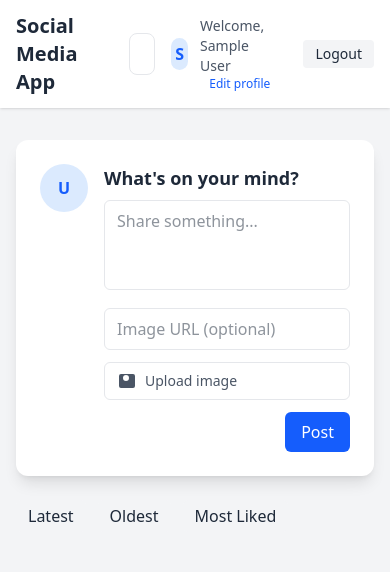
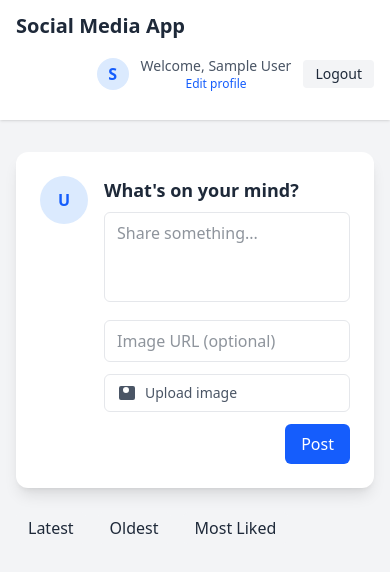
Before and after one commit to farhannawazofficial/smit-hackathon, a website: page feed.html in a window 390 px wide. Drawn offline with Linux system fonts and the light colour scheme; sample sign-in values are in the browser's storage.

Commit message:
new code added

```diff
--- a/feed.html
+++ b/feed.html
@@ -15,24 +15,26 @@
 
     <!-- Header (Top bar) -->
     <header class="bg-white shadow sticky top-0 z-20">
-      <div class="max-w-5xl mx-auto px-4 py-3 flex items-center gap-4">
-        <div class="flex items-center gap-3">
+      <div class="max-w-5xl mx-auto px-4 py-3 flex items-center gap-4 flex-wrap">
+        <div class="flex items-center gap-3 flex-shrink-0">
           <div class="text-xl font-bold">Social Media App</div>
         </div>
 
-        <div class="flex-1">
-          <div class="max-w-md mx-auto">
+        <!-- Search hidden on small screens to improve mobile layout -->
+        <div class="flex-1 order-2 w-full md:order-none md:w-auto">
+          <div class="max-w-md mx-auto hidden md:block">
             <input id="search-input" type="text" placeholder="Search posts..." class="w-full px-3 py-2 border border-gray-200 rounded-lg focus:outline-none focus:ring-2 focus:ring-blue-200" />
           </div>
         </div>
 
-        <div class="flex items-center gap-3">
+        <!-- Right side (avatar / username / actions) -->
+        <div class="flex items-center gap-3 w-full md:w-auto justify-end order-1 md:order-none">
           <div id="header-avatar" class="w-8 h-8 rounded-full bg-blue-100 flex items-center justify-center text-blue-600 font-semibold overflow-hidden"></div>
-          <div class="flex flex-col">
+          <div class="flex flex-col text-right md:text-left">
             <span class="text-sm text-gray-600">Welcome, <span id="header-username" class="font-medium"></span></span>
             <button id="edit-profile-btn" class="text-xs text-blue-600 hover:underline">Edit profile</button>
           </div>
-          <button id="logout-btn" class="ml-3 text-sm bg-gray-100 hover:bg-gray-200 px-3 py-1 rounded">Logout</button>
+          <button id="logout-btn" class="ml-0 md:ml-3 text-sm bg-gray-100 hover:bg-gray-200 px-3 py-1 rounded">Logout</button>
         </div>
       </div>
     </header>
```
Also changed, not shown: public/style.css, src/output.css.
